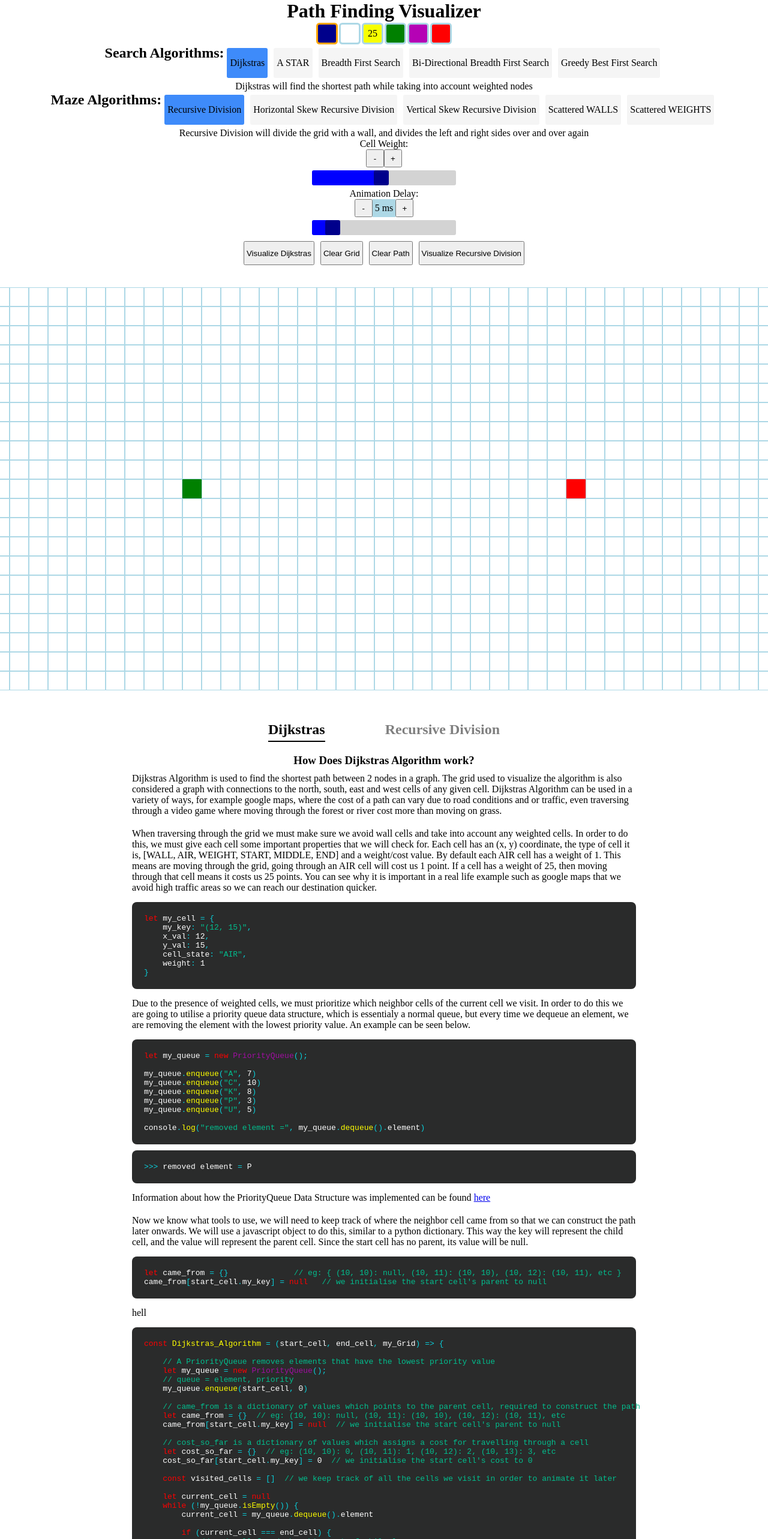
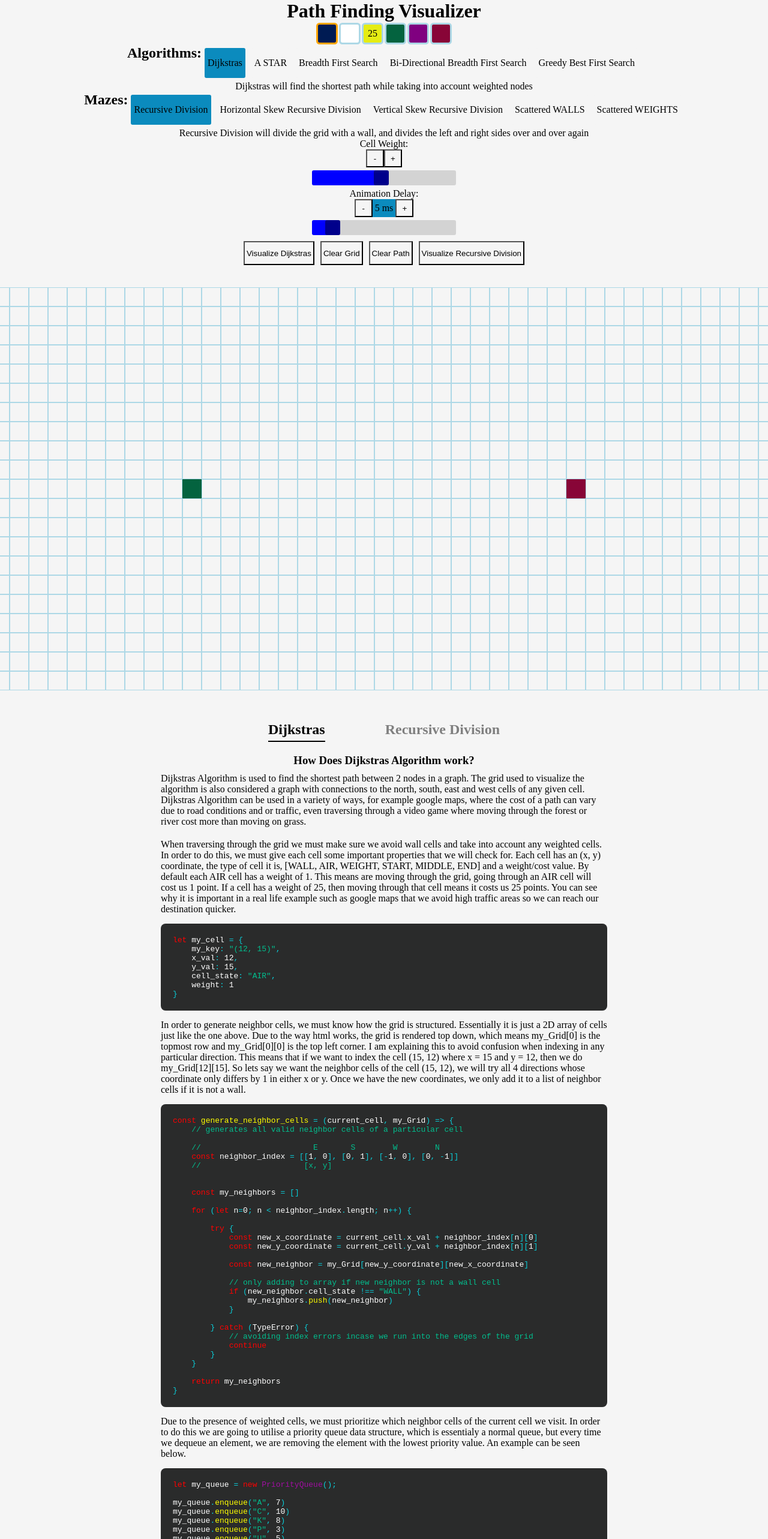
Before and after one commit to athulgeorge37/Path_Finding_Visualizer, a React (Create React App) app: page / in a window 1280 px wide. Shown: the top 2566 px of the page at 60% size. Built offline with nearby package versions, Linux system fonts and the light colour scheme.

Commit message:
adds more information to dijkstra info page, improves animations

```diff
--- a/src/App.css
+++ b/src/App.css
@@ -63,35 +63,29 @@ h1 {
 
 .AIR_cell_type {
     background-color: white;
-    /* border: 3px solid lightblue; */
 }
 
 .WALL_cell_type {
-    background-color: darkblue;
-    /* border: 3px solid darkblue; */
+    background-color: var(--WALL_color);
 }
 
 .WEIGHTED_cell_type {
-    /* background-color: rgb(181, 2, 181); */
     display: flex;
     align-items: center;
     justify-content: center;
 }
 
 .START_cell_type {
-    background-color: green;
-    /* border: 3px solid green; */
+    background-color: var(--START_color);
 }
 
 .MIDDLE_cell_type {
-    background-color: rgb(181, 2, 181);
-    /* border: 3px solid green; */
+    background-color: var(--MIDDLE_color);
 }
 
 
 .END_cell_type {
-    background-color: red;
-    /* border: 3px solid red; */
+    background-color: var(--END_color);
 }
 
 .cell_type {
@@ -99,7 +93,7 @@ h1 {
     width: 30px;
     height: 30px;
     border-radius: 15%;
-    border: 3px solid lightblue;
+    border: 3px solid var(--AIR_border_color);
 }
 
 .cell_type:hover {
@@ -143,7 +137,7 @@ h1 {
 
     border-radius: 3px;
 
-    background-color: whitesmoke;
+    /* background-color: whitesmoke; */
     display: flex;
     justify-content: center;
     align-items: center;
@@ -155,14 +149,14 @@ h1 {
 
 .search_algorithms .search_algos:hover,
 .maze_algorithms .maze_algos:hover {
-    background-color: #3e8bfa;
+    background-color: var(--PRIMARY_color);
     cursor: pointer;
 
 }
 
 .search_algorithms .active,
 .maze_algorithms .active {
-    background-color: #3e8bfa;
+    background-color: var(--PRIMARY_color);
     /* #154084 */
 }
 /* end of search algo picker css */
@@ -190,7 +184,7 @@ h1 {
 }
 
 .incrementer_display {
-    background-color: lightblue;
+    background-color: var(--PRIMARY_color);
     width: fit-content;
     padding-inline: 4px;
     height: 30px;
--- a/src/App.js
+++ b/src/App.js
@@ -106,7 +106,7 @@ function App() {
 
 		const curPercent = (val - min) / (max - min)
 
-		var colString = "hsl(" + ((curPercent * (maxHue - minHue) ) + minHue) + ",100%,50%)"
+		var colString = "hsl(" + ((curPercent * (maxHue - minHue) ) + minHue) + ", 85%, 50%)"
 
 		return colString;
 	}
@@ -205,7 +205,7 @@ function App() {
 			</div>
 
 			<div className="search_algorithms">
-			<h2>Search Algorithms:</h2>
+			<h2>Algorithms:</h2>
 				{search_algorithms.available_algorithms.map((algo, index) => {
 					return (
 						<div
@@ -219,7 +219,7 @@ function App() {
 			<div className='algo_info'>{determine_algorithm_info(search_algorithms.current_algorithm)}</div>
 
 			<div className="maze_algorithms">
-			<h2>Maze Algorithms:</h2>
+			<h2>Mazes:</h2>
 				{maze_algorithms.available_mazes.map((maze, index) => {
 					return (
 						<div
--- a/src/Dijkstras_Info_Page.css
+++ b/src/Dijkstras_Info_Page.css
@@ -10,6 +10,7 @@
 }
 
 .Dijkstras_info_page p {
-    width: 840px;
+    /* width: 840px; */
+    width: calc(55vw + (20px * 2));
     margin: 10px 0;
 }
--- a/src/Dijkstras_Info_Page.js
+++ b/src/Dijkstras_Info_Page.js
@@ -28,7 +28,7 @@ const Dijkstras_Algorithm_code = `const Dijkstras_Algorithm = (start_cell, end_c
             break
         }
 
-        // generate_neighbor_cells will return an array of cells adjact to the current_cell
+        // generate_neighbor_cells will return an array of cells adjacent to the current_cell
         for (const neighbor_cell of generate_neighbor_cells(current_cell, my_Grid)) {
 
             visited_cells.push(neighbor_cell)
@@ -40,6 +40,7 @@ const Dijkstras_Algorithm_code = `const Dijkstras_Algorithm = (start_cell, end_c
             // only adding the neighbor_cell to the dictionary if its not in the dictionary or
             // the cost is smaller than the exisiting cost for the neighbor_cell
             if (!(neighbor_cell.my_key in cost_so_far) || new_cost < cost_so_far[neighbor_cell.my_key]) {
+
                 cost_so_far[neighbor_cell.my_key] = new_cost  // adding the new cost to the cost_so_far dictionary
 
                 const priority = new_cost
@@ -68,6 +69,38 @@ const my_cell_code = `let my_cell = {
     weight: 1
 }`;
 
+const generate_neighbors_code = `const generate_neighbor_cells = (current_cell, my_Grid) => {
+    // generates all valid neighbor cells of a particular cell
+
+    //                        E       S        W        N
+    const neighbor_index = [[1, 0], [0, 1], [-1, 0], [0, -1]]
+    //                      [x, y]
+
+
+    const my_neighbors = []
+
+    for (let n=0; n < neighbor_index.length; n++) {
+
+        try {
+            const new_x_coordinate = current_cell.x_val + neighbor_index[n][0]
+            const new_y_coordinate = current_cell.y_val + neighbor_index[n][1]
+
+            const new_neighbor = my_Grid[new_y_coordinate][new_x_coordinate]
+
+            // only adding to array if new neighbor is not a wall cell
+            if (new_neighbor.cell_state !== "WALL") {
+                my_neighbors.push(new_neighbor)
+            }
+
+        } catch (TypeError) {
+            // avoiding index errors incase we run into the edges of the grid
+            continue
+        }
+    }
+
+    return my_neighbors
+}`;
+
 const priority_queue_code = `let my_queue = new PriorityQueue();
 
 my_queue.enqueue("A", 7)
@@ -81,8 +114,59 @@ console.log("removed element =", my_queue.dequeue().element)
 
 const priority_queue_output = `>>> removed element = P`;
 
-const came_from_code = `let came_from = {}              // eg: { (10, 10): null, (10, 11): (10, 10), (10, 12): (10, 11), etc }
+const came_from_code = `let came_from = {}                     // eg: { (10, 10): null, (10, 11): (10, 10), (10, 12): (10, 11), etc }
 came_from[start_cell.my_key] = null   // we initialise the start cell's parent to null`;
+
+const cost_so_far_code = `let cost_so_far = {}                 // eg: { (10, 10): 0, (10, 11): 1, (10, 12): 2, (10, 13): 3, etc }
+cost_so_far[start_cell.my_key] = 0  // we initialise the start cell's cost to 0`;
+
+const get_neighbor_cost_code = `const get_direction = (old_cell, new_cell) => {
+    // direction can be L, R, U, D = left, right up, down respectivley
+
+    // accounting for when old_cell === start_cell's parent which is null
+    if (old_cell === null) {
+        return "R"
+    }
+
+    if (old_cell.x_val < new_cell.x_val && old_cell.y_val === new_cell.y_val) {
+        return "L"
+    } else if (old_cell.x_val > new_cell.x_val && old_cell.y_val === new_cell.y_val) {
+        return "R"
+    } else if (old_cell.x_val === new_cell.x_val && old_cell.y_val < new_cell.y_val) {
+        return "D"
+    } else if (old_cell.x_val === new_cell.x_val && old_cell.y_val > new_cell.y_val) {
+        return "U"
+    }
+
+}
+
+
+const get_neighbor_cost = (prev_cell, current_cell, neighbor_cell) => {
+
+    let prev_direction = get_direction(prev_cell, current_cell)
+    let next_direction = get_direction(current_cell, neighbor_cell)
+
+    // accounting for when we use the start cell
+    if (prev_cell === null) {
+        prev_direction = "R"
+        next_direction = "R"
+    }
+
+    const horizontal_directions = ["L", "R"]
+    const vertical_directions = ["U", "D"]
+
+    // when directions are the same, there is no need to add another point
+    if (prev_direction === next_direction) {
+        return neighbor_cell.weight
+    }
+    // when directions are different, we add and extra point to the existing weight
+    else if (
+        ( horizontal_directions.includes(prev_direction) && vertical_directions.includes(next_direction) ) ||
+        ( horizontal_directions.includes(next_direction) && vertical_directions.includes(prev_direction) )  ) {
+        return neighbor_cell.weight + 1
+    }
+
+}`;
 
 function Dijkstras_Info_Page() {
   return (
@@ -110,6 +194,18 @@ function Dijkstras_Info_Page() {
         <Code code={my_cell_code} language="javascript" />
 
         <p>
+            In order to generate neighbor cells, we must know how the grid is structured. Essentially it is just a 2D array of
+            cells just like the one above. Due to the way html works, the grid is rendered top down, which means my_Grid[0] is
+            the topmost row and my_Grid[0][0] is the top left corner. I am explaining this to avoid confusion when indexing in
+            any particular direction. This means that if we want to index the cell (15, 12) where x = 15 and y = 12, then
+            we do my_Grid[12][15]. So lets say we want the neighbor cells of the cell (15, 12), we will try all 4 directions
+            whose coordinate only differs by 1 in either x or y. Once we have the new coordinates, we only add it to a list
+            of neighbor cells if it is not a wall.
+        </p>
+
+        <Code code={generate_neighbors_code} language="javascript" />
+
+        <p>
             Due to the presence of weighted cells, we must prioritize which neighbor cells of the current cell we visit.
             In order to do this we are going to utilise a priority queue data structure, which is essentialy a normal queue, but every
             time we dequeue an element, we are removing the element with the lowest priority value. An example can be seen below.
@@ -134,9 +230,23 @@ function Dijkstras_Info_Page() {
         <Code code={came_from_code} language="javascript" />
 
         <p>
-            hell
+            Even if we know where each new cell came from, how do we know which is the shortest path with the lowest overall cost?
+            To do this we need to know what the cost is between the start cell and any given cell. We can use another javascript
+            object to track what the cost is so far. So every time we find a potential neighbor cell of the current cell, the new
+            cost is equal to the previous cost of the current cell plus the cost of moving from the current cell to the neighbor cell.
         </p>
 
+        <Code code={cost_so_far_code} language="javascript" />
+
+        <p>
+            So how do we calculate movement costs between the current cell and the neighbor cell? Normally the movement cost
+            will just be the cost of the neighbor cell itself. However this results in jagged paths because just moving forwards
+            is weighted equally as changing directions. But we want straight paths so we are going to add an extra cost of 1 point to
+            the existing weight when we change directions. In order for us to know if we are changing directions we must know the
+            established direction and the new direction between the current cell and the neighbor cell.
+        </p>
+
+        <Code code={get_neighbor_cost_code} language="javascript" />
 
 
         <Code code={Dijkstras_Algorithm_code} language="javascript" />
--- a/src/Grid.css
+++ b/src/Grid.css
@@ -22,15 +22,6 @@ button {
 }
 
 
-/* .Grid_Cell {
-    margin: 1px;
-    border: 1px solid lightblue;
-
-    width: 30px;
-    height: 30px;
-    border-radius: 15%;
-} */
-
 .Grid_Cell {
     width: 30px;
     height: 30px;
@@ -45,7 +36,8 @@ button {
 
 
 .AIR {
-    border: 0.5px solid lightblue;
+    border: 0.5px solid var(--AIR_border_color);
+    background-color: var(--AIR_color);
 }
 
 
@@ -78,8 +70,8 @@ button {
 }
 
 .START {
-    background-color: green;
-    border: 0.5px solid green;
+    background-color: var(--START_color);
+    border: 0.5px solid var(--START_color);
     animation: animate_start_end 0.25s ease-in-out 0s;
 }
 
@@ -88,8 +80,8 @@ button {
 }
 
 .END {
-    background-color: red;
-    border: 0.5px solid red;
+    background-color: var(--END_color);
+    border: 0.5px solid var(--END_color);
     animation: animate_start_end 0.25s ease-in-out 0s;
 }
 
@@ -117,58 +109,30 @@ button {
 
 @keyframes animate_visited_1 {
 
-    /* 0% {
-        transform: scale(0.4);
-        background-color: rgba(17, 104, 217, 0.75);
-    }
-
-
-    50% {
-        transform: scale(1.1);
-        background-color: rgba(0, 217, 159, 0.75);
-    }
-
-    75% {
-        background-color: rgba(0, 190, 218, 0.75);
-    } */
-
     0% {
         transform: scale(0.4);
-        background-color: purple;
+        background-color: #00614D;
         border-radius: 50%;
     }
 
 
     50% {
         transform: scale(1.1);
-        background-color: aqua;
+        background-color: #008B00;
     }
 
+    100% {
+        background-color: var(--VISITED_color_1);
+    }
 
 
 }
 
 @keyframes animate_visited_2 {
 
-    /* 0% {
-        transform: scale(0.4);
-        background-color: rgba(97, 0, 20, 0.75);
-    }
-
-
-    50% {
-        transform: scale(1.1);
-        background-color: rgba(216, 5, 141, 0.75);
-    }
-
-    75% {
-        background-color: rgba(178, 67, 255, 0.75);
-    } */
-
-
     0% {
         transform: scale(0.4);
-        background-color: rgba(97, 0, 20, 0.75);
+        background-color: #610014bf;
         border-radius: 50%;
     }
 
@@ -177,14 +141,27 @@ button {
         transform: scale(1.1);
         background-color: darkmagenta;
     }
+
+    100% {
+        background-color: var(--VISITED_color_2);
+    }
 }
 
 @keyframes animate_path {
 
+
+    /* 50% {
+        transform: scale(0.4);
+        border-radius: 50%;
+    } */
+
     0% {
-        transform: scale(0.4);
-        background-color: orange;
+        transform: scale(0.3);
         border-radius: 50%;
+    }
+
+    50% {
+        transform: scale(1.1);
     }
 
 }
@@ -194,11 +171,6 @@ button {
     0% {
         transform: scale(0.4);
         border-radius: 50%;
-        background-color: yellow;
-    }
-
-    20% {
-        background-color: darkblue;
     }
 
 }
--- a/src/Grid.js
+++ b/src/Grid.js
@@ -30,17 +30,17 @@ const START_CELL_Y = 10
 const END_CELL_X = 32
 const END_CELL_Y = 10
 
-const START_CELL_COLOR = "green"
-const END_CELL_COLOR = "red"
+const START_CELL_COLOR = "#04633F"
+const END_CELL_COLOR = "#880537"
 const MIDDLE_CELL_COLOR = "purple"
 
-const WALL_CELL_COLOR = "darkblue"
-const AIR_CELL_COLOR = "white"
+const WALL_CELL_COLOR = "#001b53"
+const AIR_CELL_COLOR = "whitesmoke"
 const AIR_CELL_BORDER_COLOR = "lightblue"
 
-const VISITED_CELL_COLOR_1 = "#3e8bfa"
+const VISITED_CELL_COLOR_1 = "#29D693"
 const VISITED_CELL_COLOR_2 = "#d6296c"
-const PATH_CELL_COLOR = "yellow"  //"rgb(181, 2, 181)"
+const PATH_CELL_COLOR = "#D0E51A"
 
 // weighted cell colors dynamically change
 
@@ -216,6 +216,8 @@ function Grid(props) {
 
                 new_cell_color = new_color
                 new_cell_border_color = new_color
+                // new_cell_border_color = WALL_CELL_COLOR
+
             }
 
         } else if (props.active_cell_type === "MIDDLE") {
@@ -413,12 +415,14 @@ function Grid(props) {
 
         // animating the visited cells
         const visited_colors = [VISITED_CELL_COLOR_1, VISITED_CELL_COLOR_2]
+        const visited_animation_type = ["1", "2"]
+
         let n = 0
         for (const visited_cells of all_visited_cells) {
             // time_finished = animate_visited_cells(visited_cells, time_finished, slow_visited_animation) + props.animation_speed
             time_finished = animate_visited_cells(visited_cells, time_finished, slow_visited_animation, props.animation_speed,
                                                   my_start_cell, my_end_cell, middle_stop,
-                                                  visited_colors[n], change_cell_colors) + props.animation_speed
+                                                  visited_colors[n], visited_animation_type[n], change_cell_colors) + props.animation_speed
 
             n += 1
         }
--- a/src/animations/animate_visited_cells.js
+++ b/src/animations/animate_visited_cells.js
@@ -1,11 +1,11 @@
 const animate_visited_cells = (visited_cells, time_finished, slow_visited_animation, animation_speed,
                                my_start_cell, my_end_cell, middle_stop,
-                               visited_cell_color, change_cell_colors) => {
+                               visited_cell_color, visited_animation_type, change_cell_colors) => {
     // prevents animating when animation speed is low, cus it looks laggy
     // let check_animated = "Visited"
     let check_animated
     if (animation_speed > 3) {
-        if (visited_cell_color.includes("2")) {
+        if (visited_animation_type === "2") {
             check_animated = "Visited_Animated_2"
         } else {
             check_animated = "Visited_Animated_1"
--- a/src/code.css
+++ b/src/code.css
@@ -1,13 +1,17 @@
 .Code {
-    background-color: #2a2b2b;
     padding: 20px;
     border-radius: 0.5em;
-    width: 800px;
+    /* width: 800px; */
+    width: 55vw;
     margin: 5px 0;
 }
 
 code {
     color: white;
+}
+
+pre, code, .token, .Code {
+    background-color: #2a2b2b;
 }
 
 .comment {
--- a/src/index.css
+++ b/src/index.css
@@ -1,4 +1,29 @@
 * {
   margin: 0;
   padding: 0;
+
+  background-color: whitesmoke;
+
+  /* add font here */
 }
+
+:root {
+
+  --PRIMARY_color: #0B8BBE;
+
+  --START_color: #04633F;
+  --END_color: #880537;
+  --MIDDLE_color: purple;
+
+  --AIR_color: whitesmoke;
+  --AIR_border_color: lightblue;
+
+  --WALL_color: #001b53;
+
+  --VISITED_color_1: #29D693;
+  --VISITED_color_2: #d6296c;
+
+  --PATH_color: #D0E51A;
+
+
+}
--- a/src/path_finding_algorithms/helper_functions/generate_neighbors.js
+++ b/src/path_finding_algorithms/helper_functions/generate_neighbors.js
@@ -23,7 +23,7 @@ const generate_neighbor_cells = (current_cell, my_Grid) => {
 
         }
         catch (TypeError) {
-            // incase we run into the edges of the grid, we can avoid index errors
+            // avoiding index erros incase we run into the edges of the grid
             continue
         }
     }
--- a/src/path_finding_algorithms/helper_functions/neighbor_cost.js
+++ b/src/path_finding_algorithms/helper_functions/neighbor_cost.js
@@ -32,11 +32,23 @@ const get_neighbor_cost = (prev_cell, current_cell, neighbor_cell) => {
 
     if (prev_direction === next_direction) {
         return neighbor_cell.weight
-    } else if (horizontal_directions.includes(prev_direction) && vertical_directions.includes(next_direction)) {
-        return neighbor_cell.weight + 1
-    } else if (horizontal_directions.includes(next_direction) && vertical_directions.includes(prev_direction)) {
+    } else if (
+        (horizontal_directions.includes(prev_direction) && vertical_directions.includes(next_direction)) ||
+        (horizontal_directions.includes(next_direction) && vertical_directions.includes(prev_direction))  ) {
         return neighbor_cell.weight + 1
     }
+
+    // else if (
+    //     (horizontal_directions.includes(prev_direction) || horizontal_directions.includes(next_direction)) &&
+    //     (vertical_directions.includes(prev_direction) || vertical_directions.includes(next_direction)) ) {
+    //     return neighbor_cell.weight + 1
+    // }
+
+    // else if (horizontal_directions.includes(prev_direction) && vertical_directions.includes(next_direction)) {
+    //     return neighbor_cell.weight + 1
+    // } else if (horizontal_directions.includes(next_direction) && vertical_directions.includes(prev_direction)) {
+    //     return neighbor_cell.weight + 1
+    // }
 
 }
 
```
